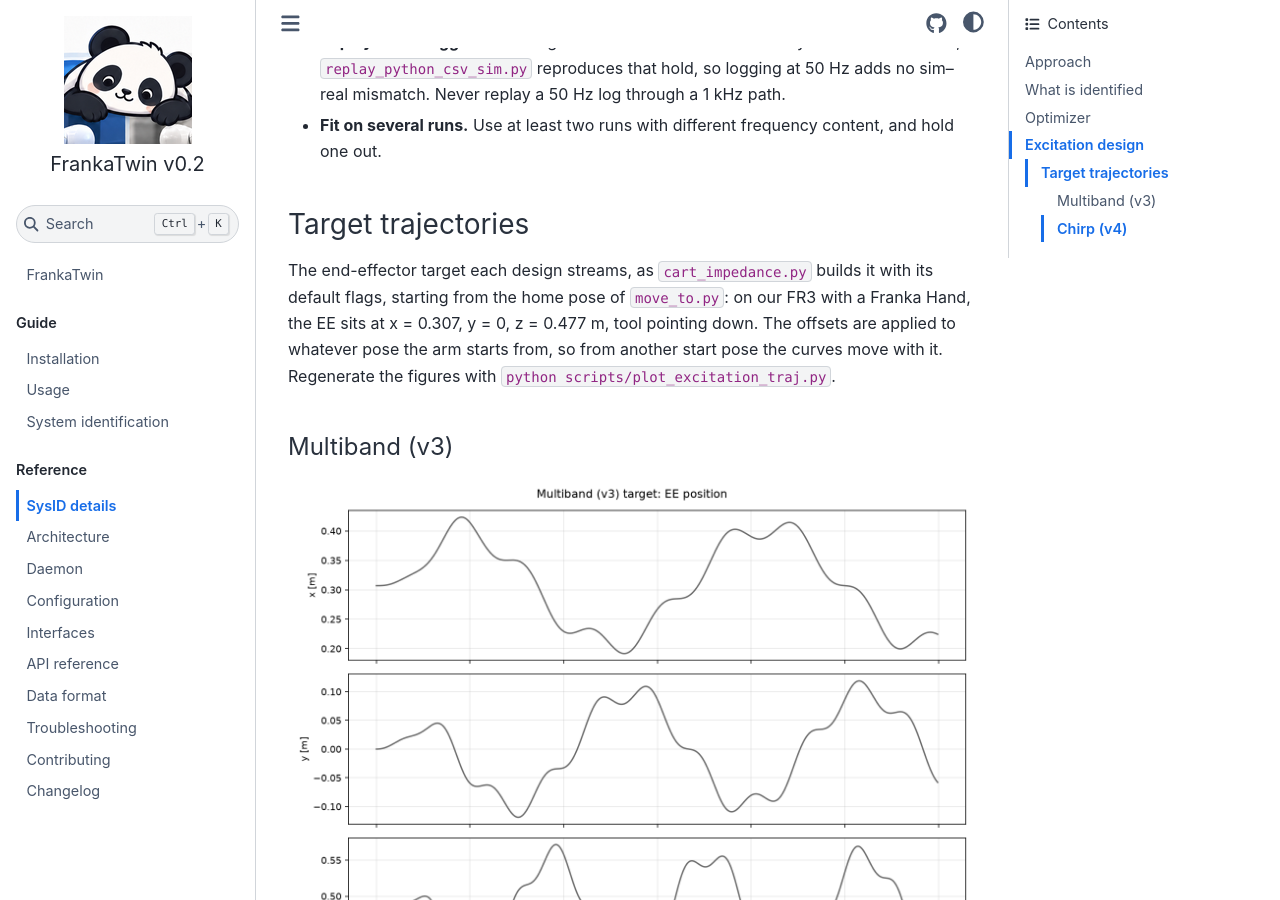
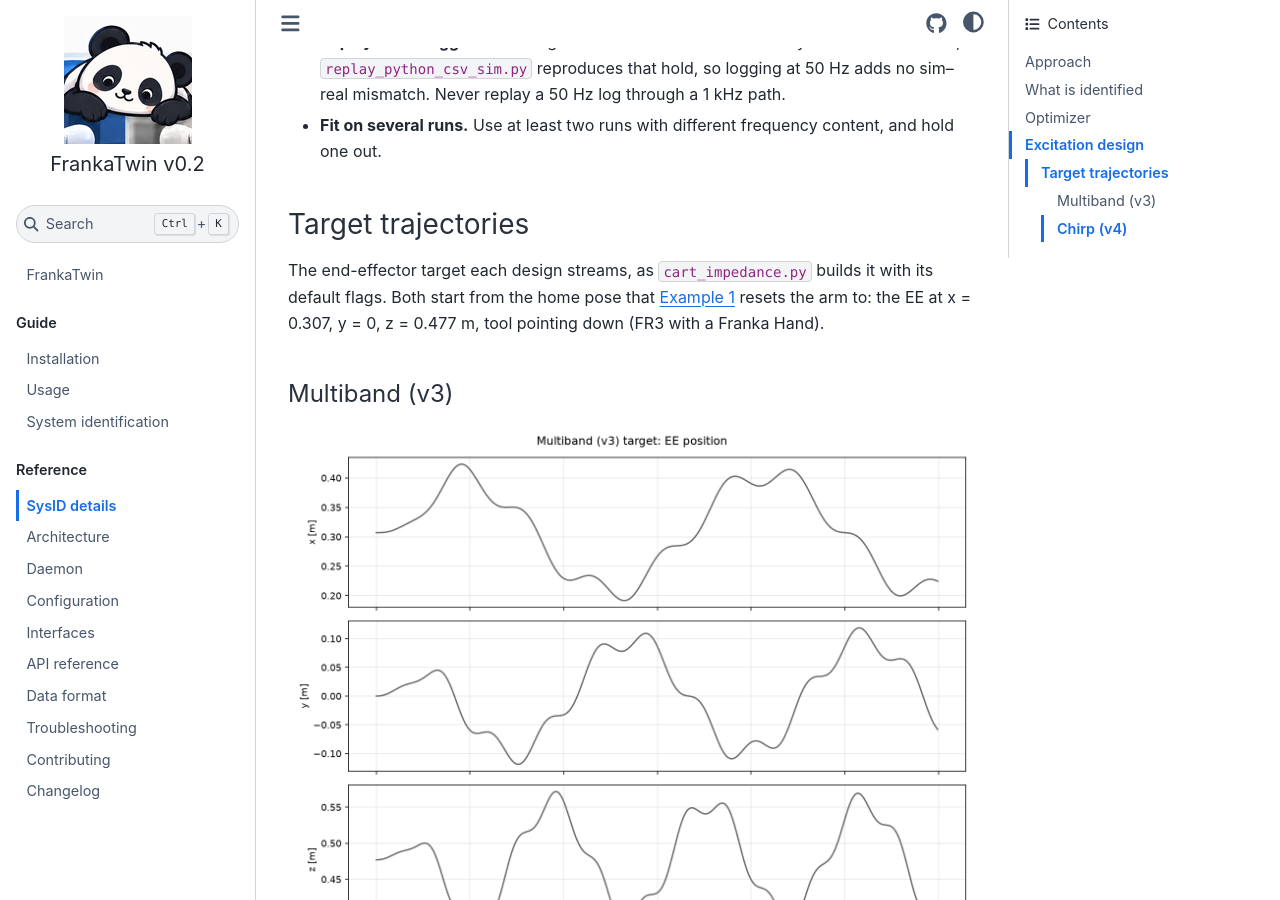
Before and after one commit to tsrobcvai/frankatwin, a Sphinx documentation site: the page built from docs/sysid_details.md, in a window 1280 px wide and 900 px high, scrolled down 3178 px. Built offline with Sphinx 7.4.7 and the Sphinx Book theme 1.1.4, drawn with Linux system fonts in a browser that asks for light colours.

Commit message:
docs(sysid): target plots start from Example 1's home pose
Usage runs Example 1 (move_to.py home) before Example 2, so the excitation
always starts from the same pose and the figures always hold. Say that, link
Example 1, and drop the start-pose caveat and the regenerate hint.

Co-Authored-By: Claude Opus 5 <noreply@anthropic.com>

```diff
--- a/docs/sysid_details.md
+++ b/docs/sysid_details.md
@@ -114,11 +114,9 @@ Design notes:
 ### Target trajectories
 
 The end-effector target each design streams, as `cart_impedance.py` builds it
-with its default flags, starting from the home pose of `move_to.py`: on our FR3
-with a Franka Hand, the EE sits at x = 0.307, y = 0, z = 0.477 m, tool pointing
-down. The offsets are applied to whatever pose the arm starts from, so from
-another start pose the curves move with it. Regenerate the figures with
-`python scripts/plot_excitation_traj.py`.
+with its default flags. Both start from the home pose that
+[Example 1](usage.md#example-1-reset-the-arm) resets the arm to: the EE at
+x = 0.307, y = 0, z = 0.477 m, tool pointing down (FR3 with a Franka Hand).
 
 #### Multiband (v3)
 
```
